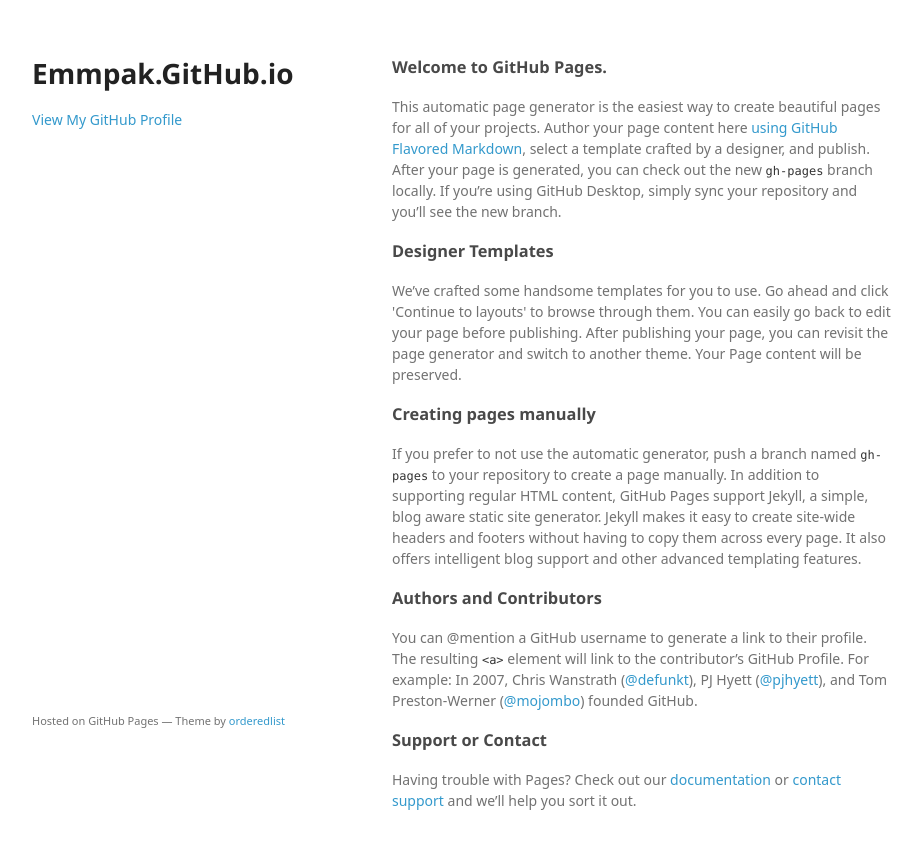
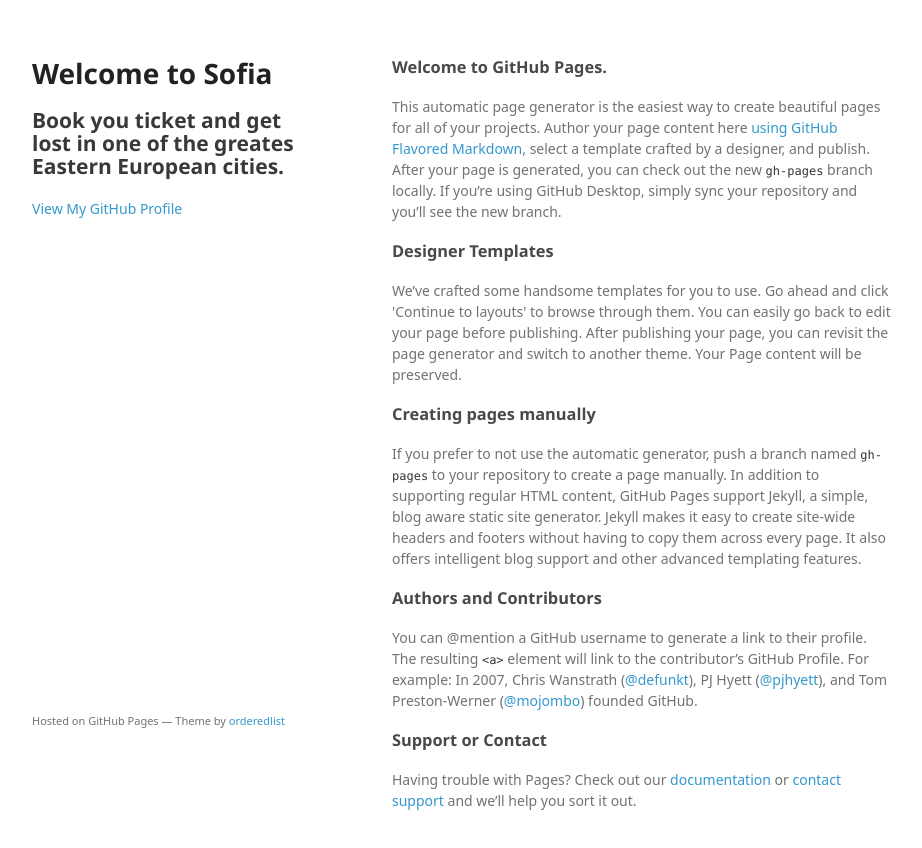
Before and after one commit to emmpak/emmpak.github.io, a plain HTML site: page index.html in a window 1280 px wide. Shown: the whole page, without its empty margins (178-1100 px from the left). Drawn offline with Linux system fonts and the light colour scheme; a web font is replaced by a local one.

Commit message:
Added a new header

```diff
--- a/index.html
+++ b/index.html
@@ -15,7 +15,8 @@
   <body>
     <div class="wrapper">
       <header>
-        <h1>Emmpak.GitHub.io</h1>
+        <h1>Welcome to Sofia</h1>
+        <h2>Book you ticket and get lost in one of the greates Eastern European cities.</h2>
         <p></p>
 
 
```
